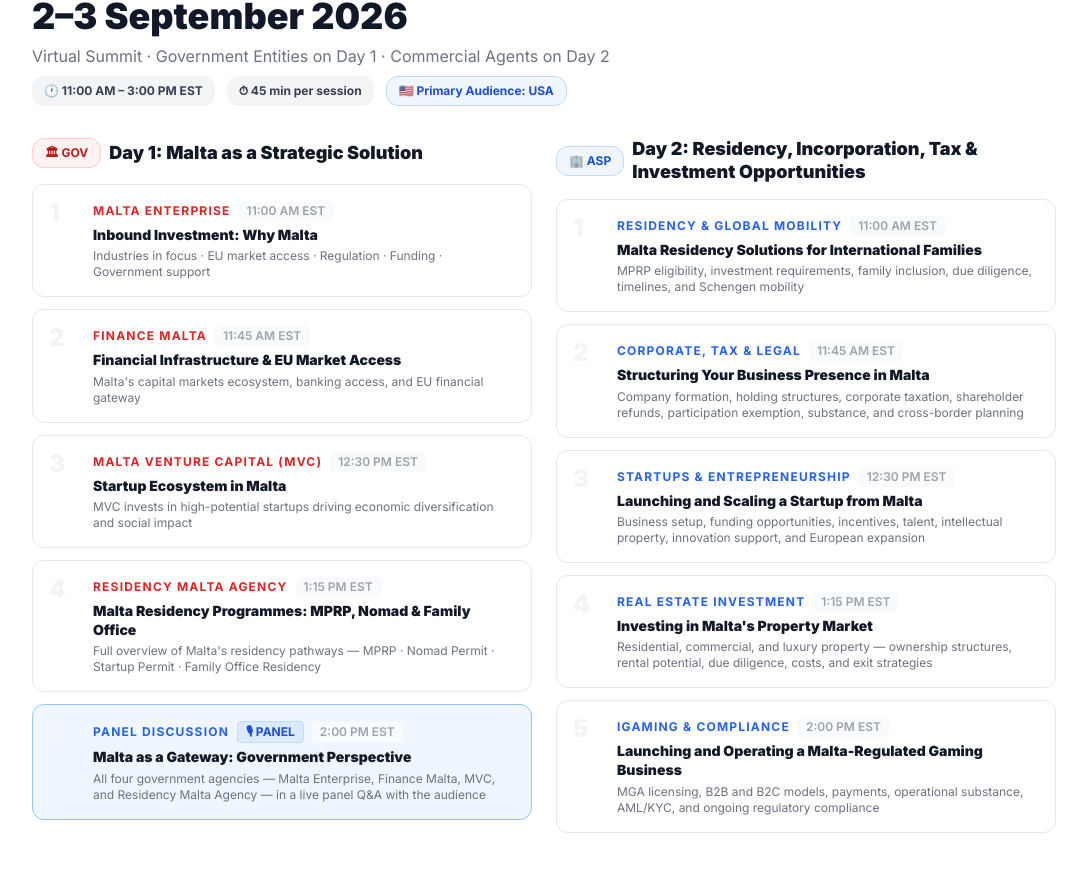
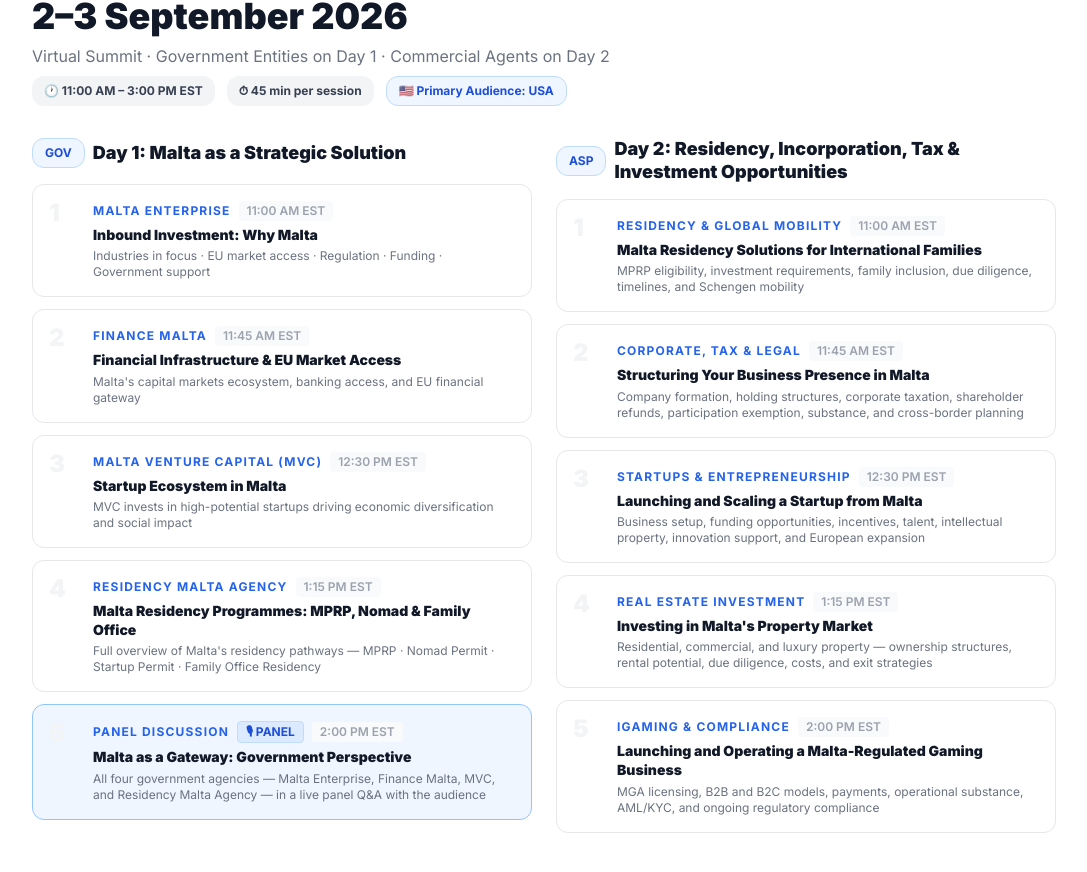
Before and after one commit to freedombusinesssummit-stack/malta-proposal, a Next.js app: page / in a window 1280 px wide. Shown: the part 10195-11067 px from the top of the page, without its empty margins (96-1183 px from the left). Built offline with nearby package versions, Linux system fonts and the light colour scheme.

Commit message:
fix: unify Day 1 and Day 2 card styles — same blue org labels, same badge style

```diff
--- a/components/malta/PartnersAndAgenda.tsx
+++ b/components/malta/PartnersAndAgenda.tsx
@@ -125,7 +125,7 @@
               {/* Day 1 */}
               <div>
                 <div className="flex items-center gap-2 mb-4">
-                  <span className="inline-flex items-center px-3 py-1.5 rounded-lg text-xs font-bold bg-red-50 text-red-700 border border-red-200 whitespace-nowrap">🏛 GOV</span>
+                  <span className="inline-flex items-center px-3 py-1.5 rounded-lg text-xs font-bold bg-blue-50 text-blue-700 border border-blue-200 whitespace-nowrap">GOV</span>
                   <h3 className="font-black text-carbon-900 text-lg leading-tight">Day 1: Malta as a Strategic Solution</h3>
                 </div>
                 <div className="space-y-3">
@@ -134,7 +134,7 @@
                       <span className="font-black text-2xl text-carbon-100 flex-shrink-0 leading-none w-8">{s.num}</span>
                       <div className="flex-1">
                         <div className="flex items-center gap-2 mb-1 flex-wrap">
-                          <p className={`text-xs font-bold uppercase tracking-widest ${s.type === "PANEL" ? "text-blue-600" : "text-red-600"}`}>{s.org}</p>
+                          <p className={`text-xs font-bold uppercase tracking-widest ${s.type === "PANEL" ? "text-blue-600" : "text-blue-600"}`}>{s.org}</p>
                           {s.type === "PANEL" && <span className="text-xs font-bold px-2 py-0.5 rounded bg-blue-100 text-blue-700 border border-blue-200">🎙 PANEL</span>}
                           <span className="text-xs font-semibold text-carbon-400 bg-carbon-50 px-2 py-0.5 rounded">{s.time}</span>
                         </div>
@@ -149,7 +149,7 @@
               {/* Day 2 */}
               <div>
                 <div className="flex items-center gap-2 mb-4">
-                  <span className="inline-flex items-center px-3 py-1.5 rounded-lg text-xs font-bold bg-blue-50 text-blue-700 border border-blue-200 whitespace-nowrap">🏢 ASP</span>
+                  <span className="inline-flex items-center px-3 py-1.5 rounded-lg text-xs font-bold bg-blue-50 text-blue-700 border border-blue-200 whitespace-nowrap">ASP</span>
                   <h3 className="font-black text-carbon-900 text-lg leading-tight">Day 2: Residency, Incorporation, Tax &amp; Investment Opportunities</h3>
                 </div>
                 <div className="space-y-3">
```
